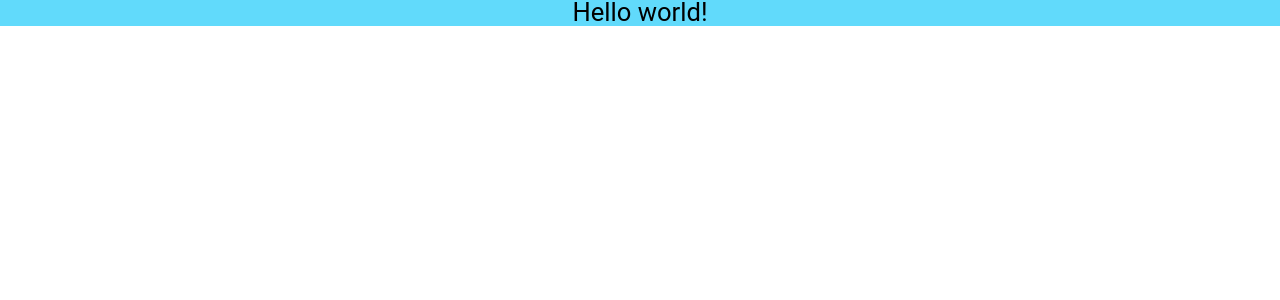
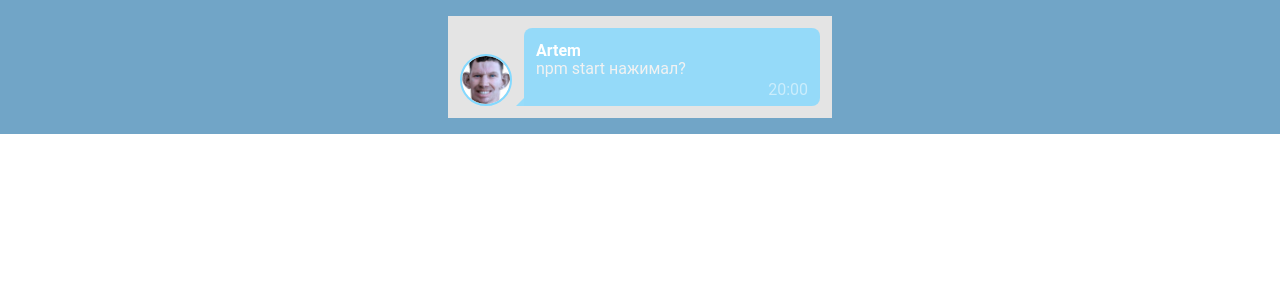
Before and after one commit to TheLevius/incubator-tasks, a React (Create React App) app: page / in a window 1280 px wide. Shown: the top 300 px of the page. Built offline with nearby package versions, Linux system fonts and the light colour scheme.

Commit message:
feat: ьфmake Ð up layot of task

```diff
--- /dev/null
+++ b/src/components/FirstTask/FirstTask.module.css
@@ -0,0 +1,95 @@
+
+.wrap {
+    width: 100%;
+    height: 100%;
+    margin: 0 auto;
+    padding: 1.6rem;
+    background-color: #71a5c7;
+    font: normal normal 1.6rem/1 Roboto, Helvetica, Arial, sans-serif;
+    overflow: hidden;
+}
+
+.box {
+    display: inline-flex;
+    flex-direction: row;
+    justify-content: flex-start;
+    align-items: flex-end;
+    min-height: 10rem;
+    padding: 1.2rem;
+    background-color: #e4e4e4;
+    text-align: left;
+}
+
+.colPic {
+    max-width: 5.2rem;
+    height: auto;
+    border: 0.2rem solid #83d9ff;
+    border-radius: 50%;
+    font-size: 0;
+    overflow: hidden;
+
+}
+
+.colPic > img {
+    width: 100%;
+    height: auto;
+    border-radius: 50%;
+}
+
+.colMsg {
+    display: flex;
+    flex-direction: row;
+    justify-content: flex-end;
+    align-items: flex-end;
+    min-width: 30.4rem;
+    max-width: 32rem;
+    padding-left: 1.2rem;
+    overflow: hidden;
+}
+
+.mountMsg {
+    position: relative;
+    display: flex;
+    flex-direction: column;
+    justify-content: flex-end;
+    align-items: flex-start;
+    min-width: 29.6rem;
+    min-height: 7.8rem;
+    padding: 0.8rem 1.2rem;
+    border-radius: 0.8rem 0.8rem 0.8rem 0;
+    background-color: rgba(131, 217, 255, 0.8);
+
+}
+.mountMsg::before {
+    content: '';
+    position: absolute;
+    left: -0.8rem;
+    bottom: 0;
+    width: 0;
+    height: 0;
+    border-bottom: 0.8rem solid rgba(131, 217, 255, 0.8);
+    border-left: 0.8rem solid transparent;
+}
+
+.userName {
+    font-size: 1.6rem;
+    line-height: 1;
+    font-weight: 600;
+    color: #fff;
+}
+
+.msg {
+    font-size: 1.6rem;
+    line-height: 1.2;
+    color: #f2f2f2;
+}
+
+.boxDate {
+    align-self: flex-end;
+    padding-top: 0.4rem;
+}
+.boxDate > span {
+    font-size: 1.6rem;
+    line-height: 1;
+    color: rgba(255, 255, 255, 0.5);
+}
--- a/src/components/FirstTask/FirstTask.tsx
+++ b/src/components/FirstTask/FirstTask.tsx
@@ -1,10 +1,26 @@
 import React from 'react';
-import styles from './firstTaskStyles.module.css';
+import styles from './FirstTask.module.css';
+import avatar from './../../assets/images/jpg/valakas.jpg';
 
 export const FirstTask = () => {
     return (
-        <div className={styles.container}>
-            <h1>Hello world!</h1>
+        <div className={styles.wrap}>
+            <div className={styles.box}>
+                <div className={styles.colPic}>
+                    <img src={avatar} alt="avatar"/>
+                </div>
+                <div className={styles.colMsg}>
+                    <div className={styles.mountMsg}>
+                        <h3 className={styles.userName}>Artem</h3>
+                        <span className={styles.msg}>
+                            npm start нажимал?
+                        </span>
+                        <div className={styles.boxDate}>
+                            <span>20:00</span>
+                        </div>
+                    </div>
+                </div>
+            </div>
         </div>
     )
 }
--- a/src/components/FirstTask/firstTaskStyles.module.css
+++ /dev/null
@@ -1,7 +0,0 @@
-.container {
-    width: 100%;
-    height: 100%;
-    margin: 0 auto;
-    background-color: #61dafb;
-    font: normal normal 1.6rem/1 Roboto, Helvetica, Arial, sans-serif;
-}
--- a/src/index.css
+++ b/src/index.css
@@ -14,9 +14,10 @@ time, mark, audio, video {
   margin: 0;
   padding: 0;
   border: 0;
-  font-size: 100%;
-  font: inherit;
+  font-size: 10px;
+  line-height: 1;
   vertical-align: baseline;
+  box-sizing: border-box;
 }
 /* HTML5 display-role reset for older browsers */
 article, aside, details, figcaption, figure,
@@ -28,8 +29,6 @@ html {
 }
 body {
   min-height: 100%;
-  font-size: 10px;
-  line-height: 1;
   font-family: -apple-system, BlinkMacSystemFont, 'Segoe UI', 'Roboto', 'Oxygen',
   'Ubuntu', 'Cantarell', 'Fira Sans', 'Droid Sans', 'Helvetica Neue',
   sans-serif;
```
Also changed, not shown: src/assets/images/jpg/valakas.jpg (added).
